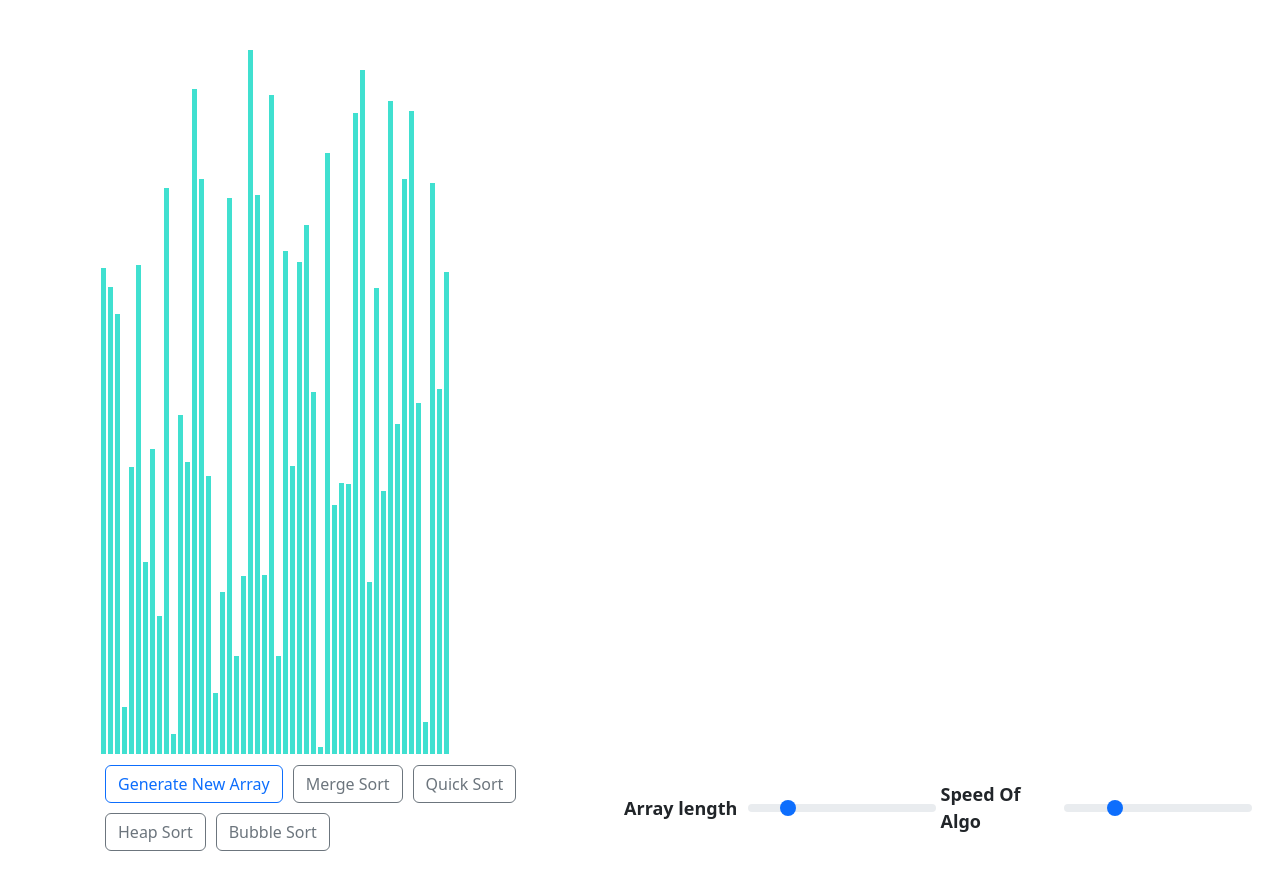
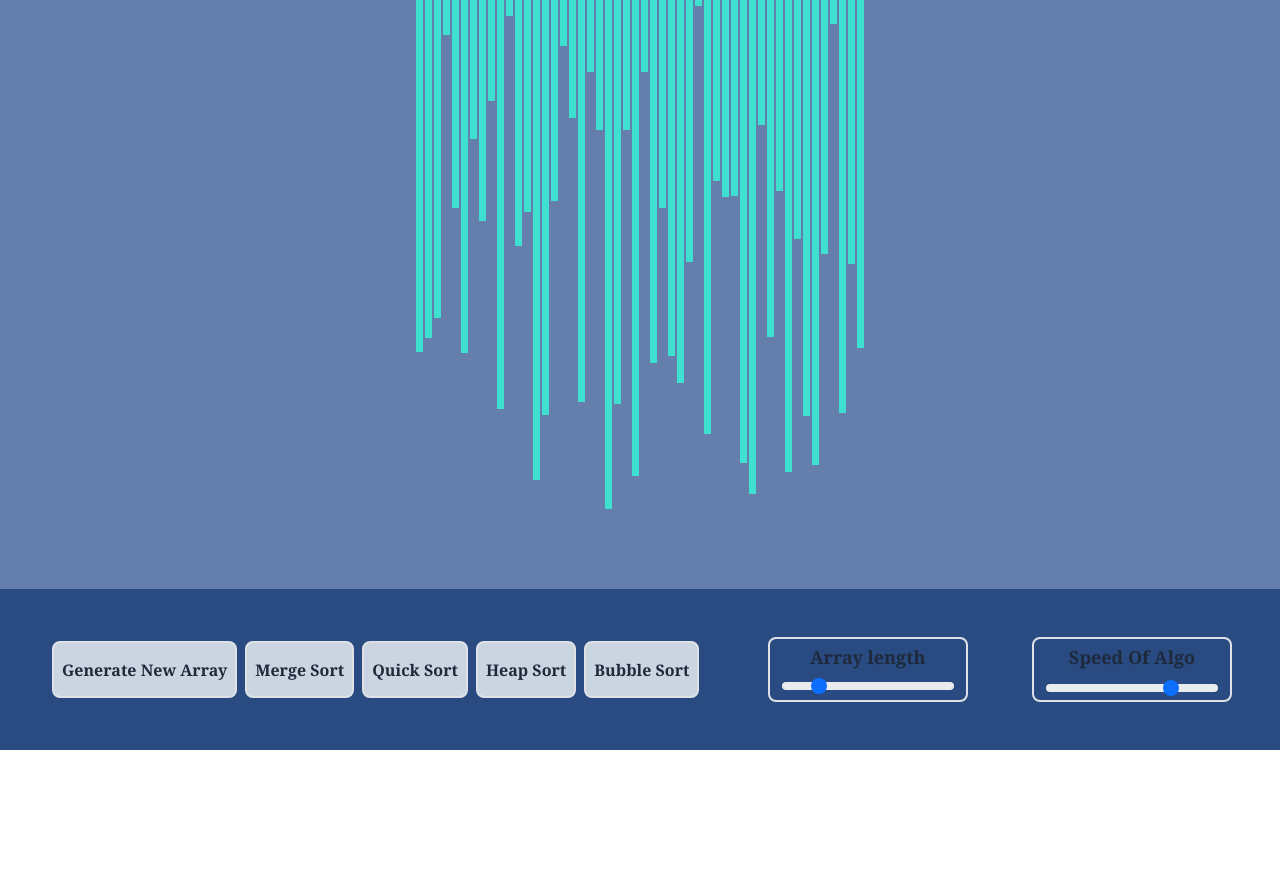
Before and after one commit to surajyadav1975/dsa-projects, a React (Create React App) app in the folder sorting-visualiser/: page / in a window 1280 px wide. Shown: the top 890 px of the page. After the commit the page ends 800 px from the top, so only its background shows below. Built offline with nearby package versions, Linux system fonts and the light colour scheme.

Commit message:
added some styling

```diff
--- a/sorting-visualiser/package.json
+++ b/sorting-visualiser/package.json
@@ -3,10 +3,12 @@
   "version": "0.1.0",
   "private": true,
   "dependencies": {
+    "@gsap/react": "^2.1.1",
     "@testing-library/jest-dom": "^5.17.0",
     "@testing-library/react": "^13.4.0",
     "@testing-library/user-event": "^13.5.0",
     "bootstrap": "^5.3.3",
+    "gsap": "^3.12.5",
     "react": "^18.3.1",
     "react-dom": "^18.3.1",
     "react-scripts": "5.0.1",
@@ -35,5 +37,8 @@
       "last 1 firefox version",
       "last 1 safari version"
     ]
+  },
+  "devDependencies": {
+    "tailwindcss": "^3.4.6"
   }
 }
--- a/sorting-visualiser/src/App.js
+++ b/sorting-visualiser/src/App.js
@@ -4,7 +4,7 @@ import "bootstrap/dist/css/bootstrap.min.css";
 
 function App() {
   return (
-    <><div className="App">
+    <><div className=" fixed h-full w-full App">
     <SortingVisualizer></SortingVisualizer>
   </div></>
   );
--- a/sorting-visualiser/src/SortingVisualizer/Visualizer.css
+++ b/sorting-visualiser/src/SortingVisualizer/Visualizer.css
@@ -1,30 +1,28 @@
-.array-container {
-    position: absolute;
-    margin-top: 50px;
-    left: 100px;
-    width: 90%;
-  }
+@tailwind base;
+@tailwind components;
+@tailwind utilities;
+
 
   .array-bar {
-    /* position: flex; */
-    width: 5px;
+    width: 7px;
     background-color: turquoise;
     display: inline-flex;
     margin: 0 1px;
   }
-
-  .buttons{
-    display: flex;
-    margin-bottom: 50px;
-    justify-content: space-between;
+  .some{
+    background-color: #647FAC;
   }
-
   .slider{
-    width: 400px;
+    width: 200px;
     font-weight: bolder;
     font-size: 18px;
     text-decoration: solid;
-    display: flex;
-    justify-content: end;
-    align-items: center;
   }
+
+  .footer{
+    background-color: #294B81;
+  }
+
+  #customRange3{
+    direction: rtl;
+  }
--- a/sorting-visualiser/src/SortingVisualizer/Visualizer.jsx
+++ b/sorting-visualiser/src/SortingVisualizer/Visualizer.jsx
@@ -20,7 +20,7 @@ export default class SortingVisualizer extends React.Component{
         const array = [];
         const len=document.getElementById("customRange2").value;
         for (let i = 0; i < len; i++) {
-          array.push(randomIntFromInterval(5, 720));
+          array.push(randomIntFromInterval(5, 520));
         }
         this.setState({array});
       }
@@ -118,25 +118,27 @@ export default class SortingVisualizer extends React.Component{
         const {array} = this.state;
 
         return (
-            <div className="array-container">
+            <div className="array-container fixed flex flex-col w-full h-full">
+                <div className='some flex justify-center pb-20'>
                 {array.map((value, idx) => (
                     <div className="array-bar" key={idx} style={{height: `${value}px`}}
                     ></div>
                 ))}
-                <div className='buttons'>
-                    <div>
-                    <button className="btn btn-outline-primary" style={{margin: `5px`}} onClick={() => this.resetArray()}>Generate New Array</button>
-                    <button className="btn btn-outline-secondary" style={{margin: `5px`}} onClick={() => this.mergeSort()}>Merge Sort</button>
-                    <button className="btn btn-outline-secondary" style={{margin: `5px`}} onClick={() => this.quickSort()}>Quick Sort</button>
-                    <button  className="btn btn-outline-secondary" style={{margin: `5px`}} onClick={() => this.heapSort()}>Heap Sort</button>
-                    <button className="btn btn-outline-secondary" style={{margin: `5px`}} onClick={() => this.bubbleSort()}>Bubble Sort</button>
+                </div>
+                <div className='flex justify-between p-5 footer'>
+                    <div className='flex flex-wrap'>
+                        <button className="bg-slate-300 border-solid border-2 border border-slate-800 rounded-lg text-center m-1 p-2 font-semibold font-serif text-slate-800 hover:shadow-lg shadow-indigo-500/40" onClick={() => this.resetArray()}>Generate New Array</button>
+                        <button className="bg-slate-300 border-solid border-2 border border-slate-800 rounded-lg text-center m-1 p-2 font-semibold font-serif text-slate-800 hover:shadow-lg shadow-indigo-500/40" onClick={() => this.mergeSort()}>Merge Sort</button>
+                        <button className="bg-slate-300 border-solid border-2 border border-slate-800 rounded-lg text-center m-1 p-2 font-semibold font-serif text-slate-800 hover:shadow-lg shadow-indigo-500/40" onClick={() => this.quickSort()}>Quick Sort</button>
+                        <button  className="bg-slate-300 border-solid border-2 border border-slate-800 rounded-lg text-center m-1 p-2 font-semibold font-serif text-slate-800 hover:shadow-lg shadow-indigo-500/40" onClick={() => this.heapSort()}>Heap Sort</button>
+                        <button className="bg-slate-300 border-solid border-2 border border-slate-800 rounded-lg text-center m-1 p-2 font-semibold font-serif text-slate-800 hover:shadow-lg shadow-indigo-500/40" onClick={() => this.bubbleSort()}>Bubble Sort</button>
                     </div>
-                    <div className='slider'>
-                        <label style={{width: `200px`, margin:`5px`}} for="customRange3" class="form-label">Array length</label>
+                    <div className='flex flex-col justify-center items-center slider border-solid border-2 border border-slate-800 rounded-lg pl-3 pr-3 font-semibold font-serif text-slate-800 hover:shadow-lg shadow-indigo-500/40'>
+                        <label style={{width: `200px`, margin:`3px`}} for="customRange3" class="form-label text-center font-serif">Array length</label>
                         <input type="range" class="form-range" min="10" max="220" step="10" id="customRange2"/>
                     </div>
-                    <div className='slider'>
-                        <label style={{width: `200px`, margin:`5px`}} for="customRange3" class="form-label">Speed Of Algo</label>
+                    <div className='flex flex-col justify-center items-center slider border-solid border-2 border border-slate-800 rounded-lg pl-3 pr-3 font-semibold font-serif text-slate-800 hover:shadow-lg shadow-indigo-500/40'>
+                        <label style={{width: `200px`, margin:`5px`}} for="customRange3" class="form-label text-center font-serif">Speed Of Algo</label>
                         <input type="range" class="form-range" min="1" max="200" step="10" id="customRange3"/>
                     </div>
                 </div>
--- a/sorting-visualiser/src/index.css
+++ b/sorting-visualiser/src/index.css
@@ -1,13 +1,8 @@
-body {
+*{
   margin: 0;
-  font-family: -apple-system, BlinkMacSystemFont, 'Segoe UI', 'Roboto', 'Oxygen',
-    'Ubuntu', 'Cantarell', 'Fira Sans', 'Droid Sans', 'Helvetica Neue',
-    sans-serif;
-  -webkit-font-smoothing: antialiased;
-  -moz-osx-font-smoothing: grayscale;
+  padding: 0;
 }
-
-code {
-  font-family: source-code-pro, Menlo, Monaco, Consolas, 'Courier New',
-    monospace;
+html,body{
+  height: 100%;
+  width: 100%;
 }
--- /dev/null
+++ b/sorting-visualiser/tailwind.config.js
@@ -0,0 +1,10 @@
+/** @type {import('tailwindcss').Config} */
+module.exports = {
+  content: [
+    "./src/**/*.{js,jsx,ts,tsx}",
+  ],
+  theme: {
+    extend: {},
+  },
+  plugins: [],
+}
```
Also changed, not shown: 1 other file (tests, documents, lock files or other folders).
